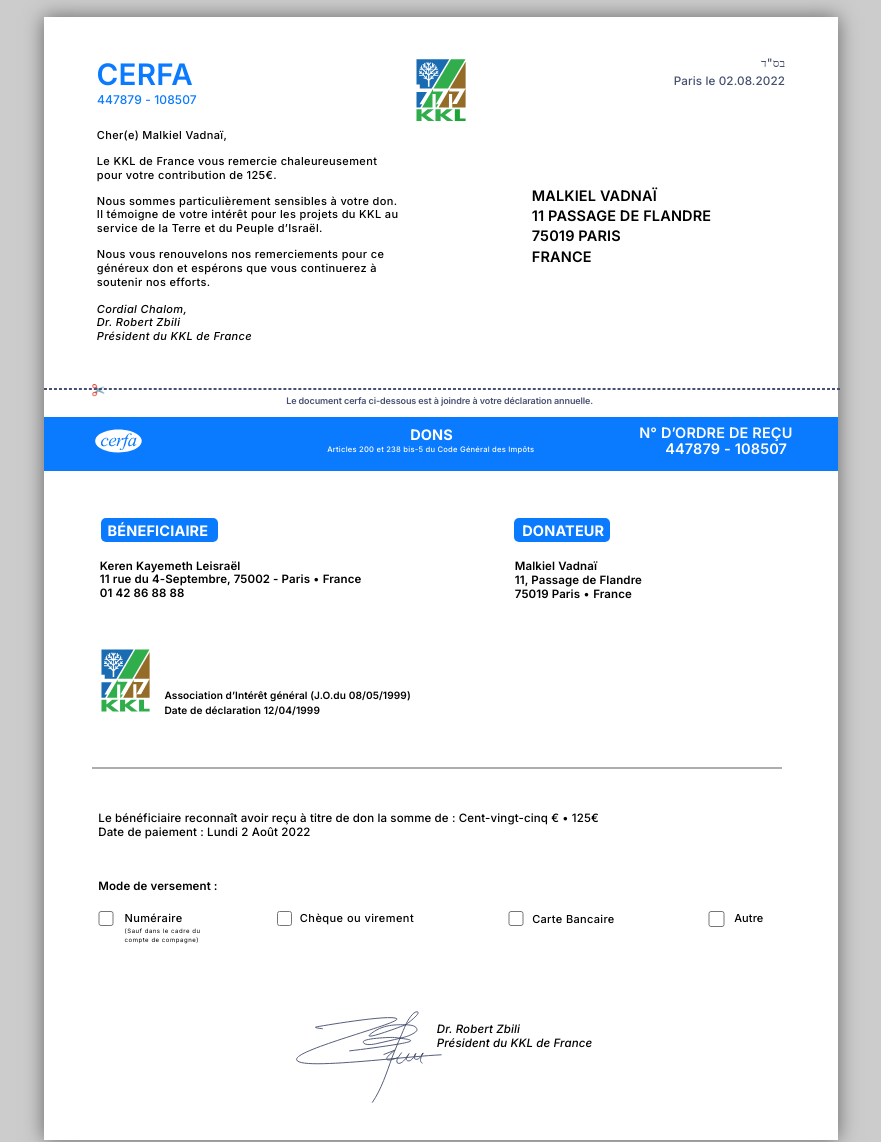
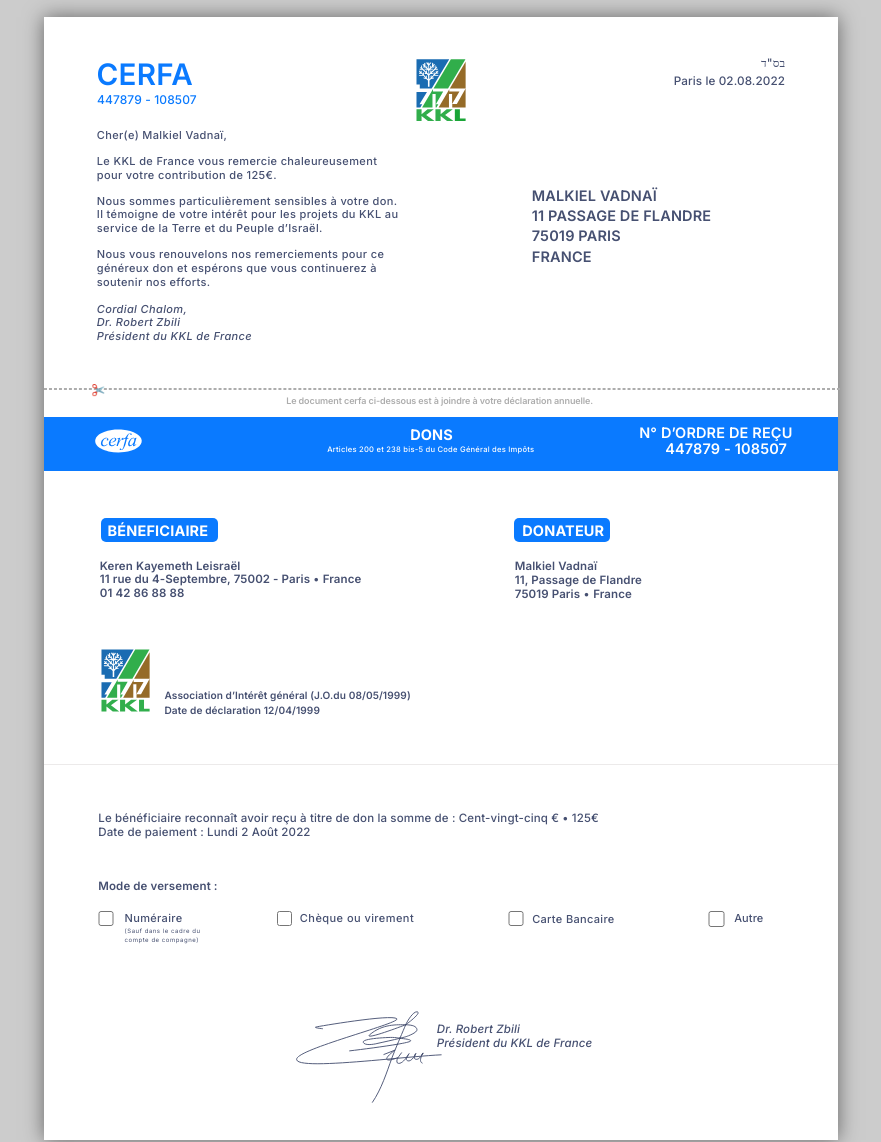
Before and after one commit to HerveRasolofoarijaona/CerfaMalki, a website built with Parcel: page index.html in a window 1280 px wide. Shown: the top 1142 px of the page, without its empty margins (199-1080 px from the left). Built offline with nearby package versions, Linux system fonts and the light colour scheme.

Commit message:
Correction6 Couleur

```diff
--- a/css/global.css
+++ b/css/global.css
@@ -12,6 +12,7 @@
   --color-gray-100: #adadad;
   --color-gray-200: #465071;
   --color-indigo: #0a7aff;
+  --color-all-text:#465071;
 }
 
 body {
--- a/css/html.css
+++ b/css/html.css
@@ -170,6 +170,7 @@
   font-weight: 500;
   font-size: 11.5px;
   letter-spacing: 0.01em;
+  color:var(--color-all-text);
 }
 .le-bnficiaire-reconnat1 {
   margin-block-start: 0;
--- a/css/index2.css
+++ b/css/index2.css
@@ -99,7 +99,7 @@
   width: 683.7px;
   font-size: 11.5px;
   height: 60px;
-
+  color:var(--color-all-text);
 }
 .mode-de-versement {
   position: absolute;
@@ -107,6 +107,7 @@
   font-weight: 600;
   display: inline-block;
   top: 65px;
+  color:var(--color-all-text);
 }
 .le-document-cerfa-ci-dessous-e{
   position: absolute;
@@ -118,7 +119,7 @@
   top: 41px;
   left: 242px;
   font-size: 9px;
-  color: var(--color-gray-200);
+  color: #ADADAD;
   text-align: center;
   margin-top: 1%;
   letter-spacing: -0.01em;
@@ -150,6 +151,7 @@
   letter-spacing: 0.01em;
   display: inline-block;
   font-size: 11.5px;
+  color:var(--color-all-text);
 }
 .france-span1 {
   font-weight: 600;
@@ -162,6 +164,7 @@
   letter-spacing: 0.01em;
   display: inline-block;
   font-size: 11.5px;
+  color:var(--color-all-text);
 }
 .malkiel-vadna-11-passage-de-f {
   position: absolute;
@@ -173,6 +176,7 @@
   display: inline-block;
   left: 2px;
   line-height: 1.4em;
+  color:var(--color-all-text);
 }
 .association-dintrt-gnral {
   position: absolute;
@@ -186,13 +190,14 @@
   width: 471.97px;
   height: 58.38px;
   line-height: 1.4em;
+  color:var(--color-all-text);
 }
 .rectangle-div1 {
   position: absolute;
-  top: 297px;
-  background-color: var(--color-gray-100);
+  top: 418px;
+  background-color: #ECEAEA;
   width: 100%;
-  height: 1.36px;
+  height: 1px;
 }
 
 
@@ -200,7 +205,7 @@
   position: absolute;
   top: 34%;
   left: -0.27px;
-  border: 1px dashed var(--color-gray-200);
+  border: 1px dashed #ADADAD;
   /* box-sizing: border-box; */
   width: 100%;
   /* height: 2.73px; */
@@ -340,6 +345,7 @@
   gap: 177.33px;
   margin-top: 45%;
   font-size: 11px;
+  color:var(--color-all-text);
 }
 .sauf-dans-le-cadre-du-compte-d {
   position: absolute;
@@ -431,6 +437,7 @@
   top: 3%;
   letter-spacing: 0.033em;
   line-height: 1.27em;
+  color:var(--color-all-text);
 }
 .div1 {
   /* top: 32%; */
--- a/index.html
+++ b/index.html
@@ -121,8 +121,8 @@
       </div>
     </div>
     <div class='Milieu-client'>
+      <div class="rectangle-div2"></div>
       <div class="div1">✂️</div>
-      <div class="rectangle-div2"></div>
       <div class="le-document-cerfa-ci-dessous-e">
         Le document cerfa ci-dessous est à joindre à votre déclaration annuelle.
       </div>
@@ -136,6 +136,8 @@
               <div class="n-dordre-de-reu">N° D’ORDRE DE REÇU</div>
               <div class="button1">447879 - 108507 </div>
         </div>
+      <!--  -->
+      <div class="rectangle-div1"></div>
       <!--  -->
     </div>
     <div class ='Corps-client'>
@@ -179,7 +181,7 @@
               <p class="date-de-paiement">Date de déclaration 12/04/1999</p></span>
           </div>
           <!--  -->
-          <div class="rectangle-div1"></div>
+
       <!--  -->
     </div>
     <div class ='Bas-client'>
```
